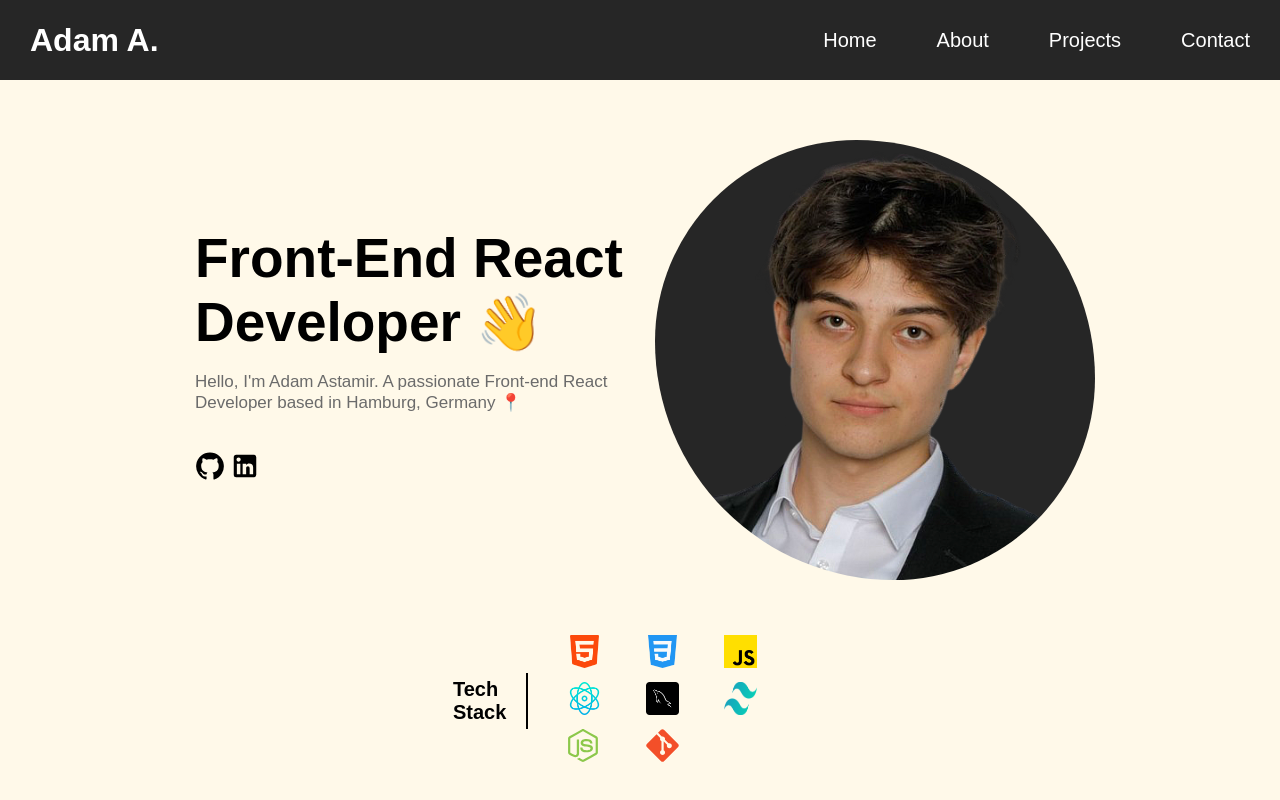
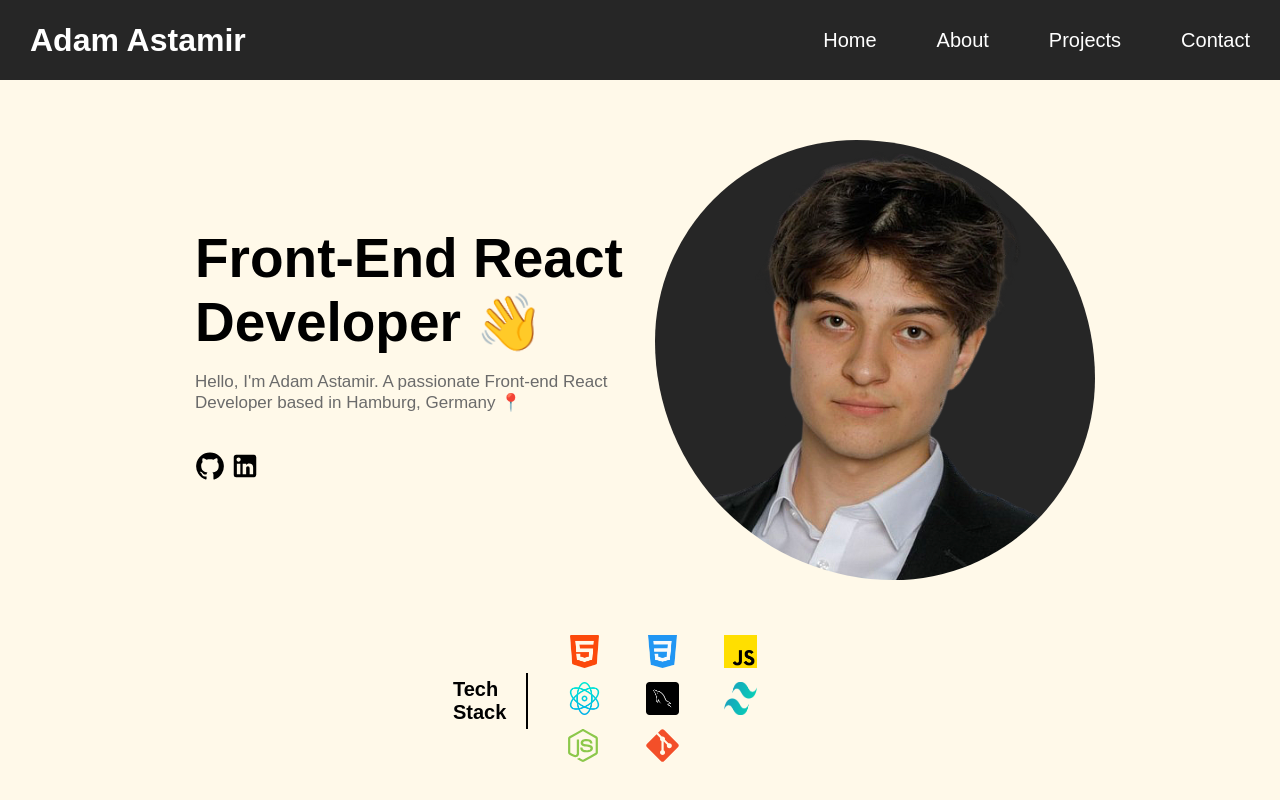
Before and after one commit to IamAdamm/Resume, a React (Create React App) app: page / in a window 1280 px wide. Shown: the top 800 px of the page. Built offline with nearby package versions, Linux system fonts and the light colour scheme.

Commit message:
Your commit message

```diff
--- a/src/components/Navbar.js
+++ b/src/components/Navbar.js
@@ -21,7 +21,7 @@ function Navbar() {
   return (
     <div className='navbar'>
         <div className='leftSide'>
-            <h3 onClick ={() => scrollToSection('home')}>Adam A.</h3>
+            <h3 onClick ={() => scrollToSection('home')}>Adam Astamir</h3>
         </div>
         <div className='rightSide'>
             <a onClick ={() => scrollToSection('home')}>Home</a>
```
